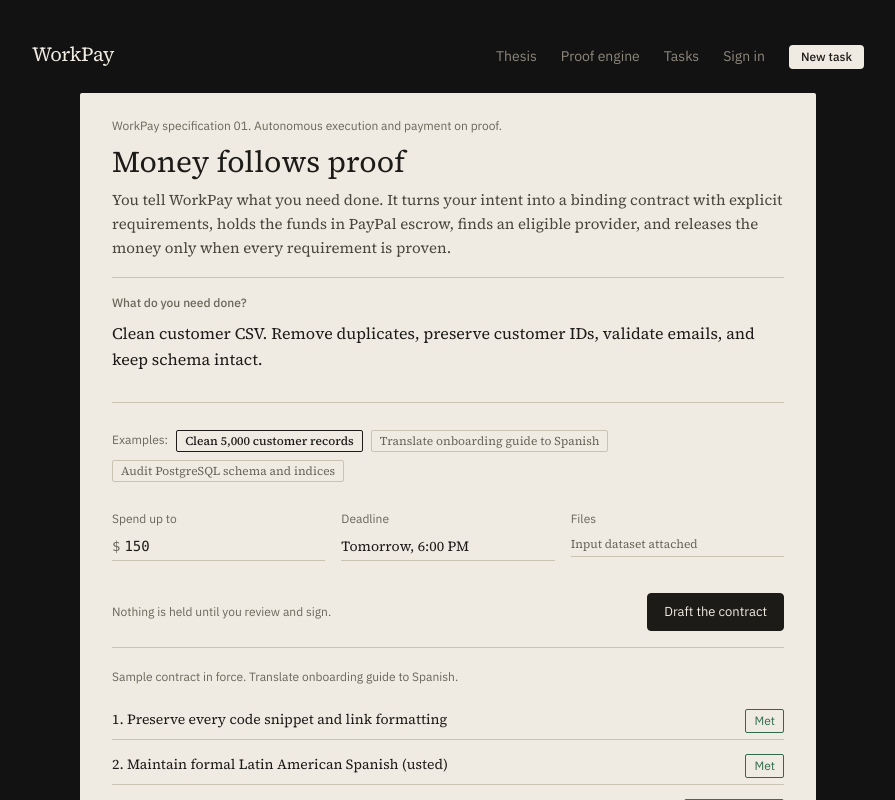
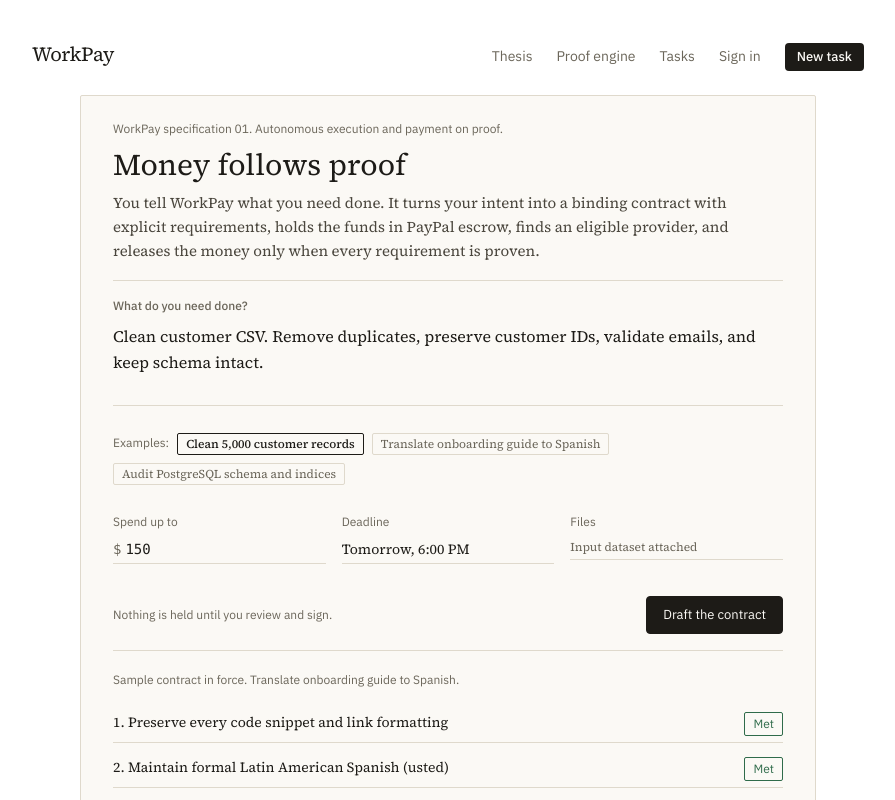
Before and after one commit to saleke/workpay, a Next.js app in the folder apps/web/: page / in a window 1280 px wide. Shown: the top 800 px of the page, without its empty margins (192-1087 px from the left). Built offline with nearby package versions, Linux system fonts and the light colour scheme.

Commit message:
style: set system background to white with warm paper sheet contrast

```diff
--- a/apps/web/src/app/globals.css
+++ b/apps/web/src/app/globals.css
@@ -3,16 +3,16 @@
 @tailwind utilities;
 
 :root {
-  /* The room: the dark surface around every sheet */
-  --room: #121212;
-  --room-rule: #2a2a2a;
-  --room-text: #cfcac0;
-  --room-text-strong: #efebe2;
-  --room-muted: #8d887c;
+  /* The room: clean white system background */
+  --room: #ffffff;
+  --room-rule: #e5e2db;
+  --room-text: #4a463d;
+  --room-text-strong: #1d1b17;
+  --room-muted: #6b665a;
 
-  /* The paper: the single bright object on every screen */
-  --paper: #efebe2;
-  --paper-rule: #c9c3b3;
+  /* The paper: the warm tactile sheet on the white surface */
+  --paper: #fbf9f5;
+  --paper-rule: #dfd9cc;
   --ink: #1d1b17;
   --ink-soft: #4a463d;
   --ink-muted: #6b665a;
@@ -22,10 +22,10 @@
   --ink-fail: #a8392b;
   --ink-unsure: #7a5c0f;
 
-  /* State ink on the room (lighter variants for the dark surface) */
-  --room-met: #7fbf9d;
-  --room-fail: #e0786d;
-  --room-unsure: #d2ae5a;
+  /* State ink on the room (crisp contrast on white) */
+  --room-met: #2f6b4a;
+  --room-fail: #a8392b;
+  --room-unsure: #7a5c0f;
 
   /* Type scale */
   --text-label: 0.75rem;
@@ -68,8 +68,8 @@
   --border: var(--room-rule);
   --input: var(--room-rule);
   --ring: var(--room-text-strong);
-  --primary: var(--paper);
-  --primary-foreground: var(--ink);
+  --primary: var(--ink);
+  --primary-foreground: var(--paper);
   --secondary: transparent;
   --secondary-foreground: var(--room-text-strong);
   --destructive: var(--room-fail);
@@ -103,7 +103,7 @@ body {
   line-height: var(--leading-chrome);
 }
 
-/* The sheet: the one bright object per screen */
+/* The sheet: tactile paper sheet */
 .sheet {
   background: var(--paper);
   color: var(--ink);
@@ -111,6 +111,7 @@ body {
   font-size: var(--text-body);
   line-height: var(--leading-voice);
   border-radius: var(--radius-sheet);
+  border: var(--rule) solid var(--paper-rule);
   padding: var(--space-5) var(--space-6);
   max-width: var(--sheet-max);
   margin: 0 auto;
@@ -226,9 +227,9 @@ body {
 }
 
 .btn-room {
-  background: var(--paper);
-  color: var(--ink);
-  border: var(--rule) solid var(--paper);
+  background: var(--ink);
+  color: var(--paper);
+  border: var(--rule) solid var(--ink);
 }
 
 .btn-room-quiet {
@@ -278,9 +279,9 @@ body {
   color: var(--room-text-strong);
 }
 
-.shell-nav .new-btn {
-  background: var(--paper);
-  color: var(--ink);
+.new-btn {
+  background: var(--ink);
+  color: var(--paper);
   border-radius: var(--radius-control);
   padding: var(--space-1) var(--space-3);
   font-size: var(--text-small);
@@ -288,10 +289,11 @@ body {
   display: inline-flex;
   align-items: center;
   text-decoration: none;
+  transition: opacity 120ms ease;
 }
 
-.shell-nav .new-btn:hover {
-  opacity: 0.95;
+.new-btn:hover {
+  opacity: 0.92;
 }
 
 .group-heading {
--- a/apps/web/src/app/page.tsx
+++ b/apps/web/src/app/page.tsx
@@ -75,7 +75,7 @@ export default function LandingPage() {
           </Link>
           <Link
             href="/tasks/new"
-            className="rounded-[var(--radius-control)] bg-[var(--paper)] px-3 py-1 text-xs font-medium text-[var(--ink)] hover:opacity-90 transition-opacity"
+            className="new-btn"
           >
             New task
           </Link>
```
